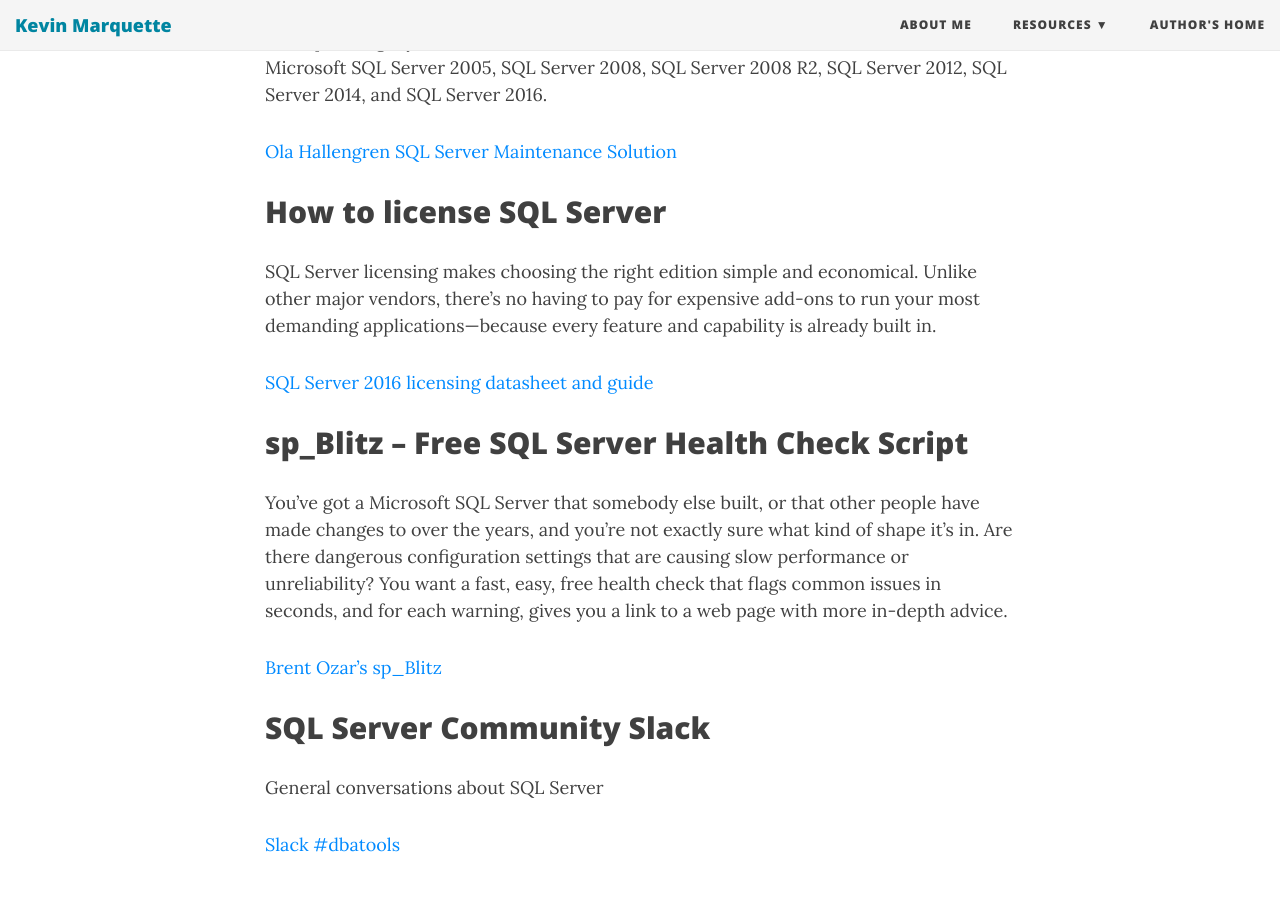
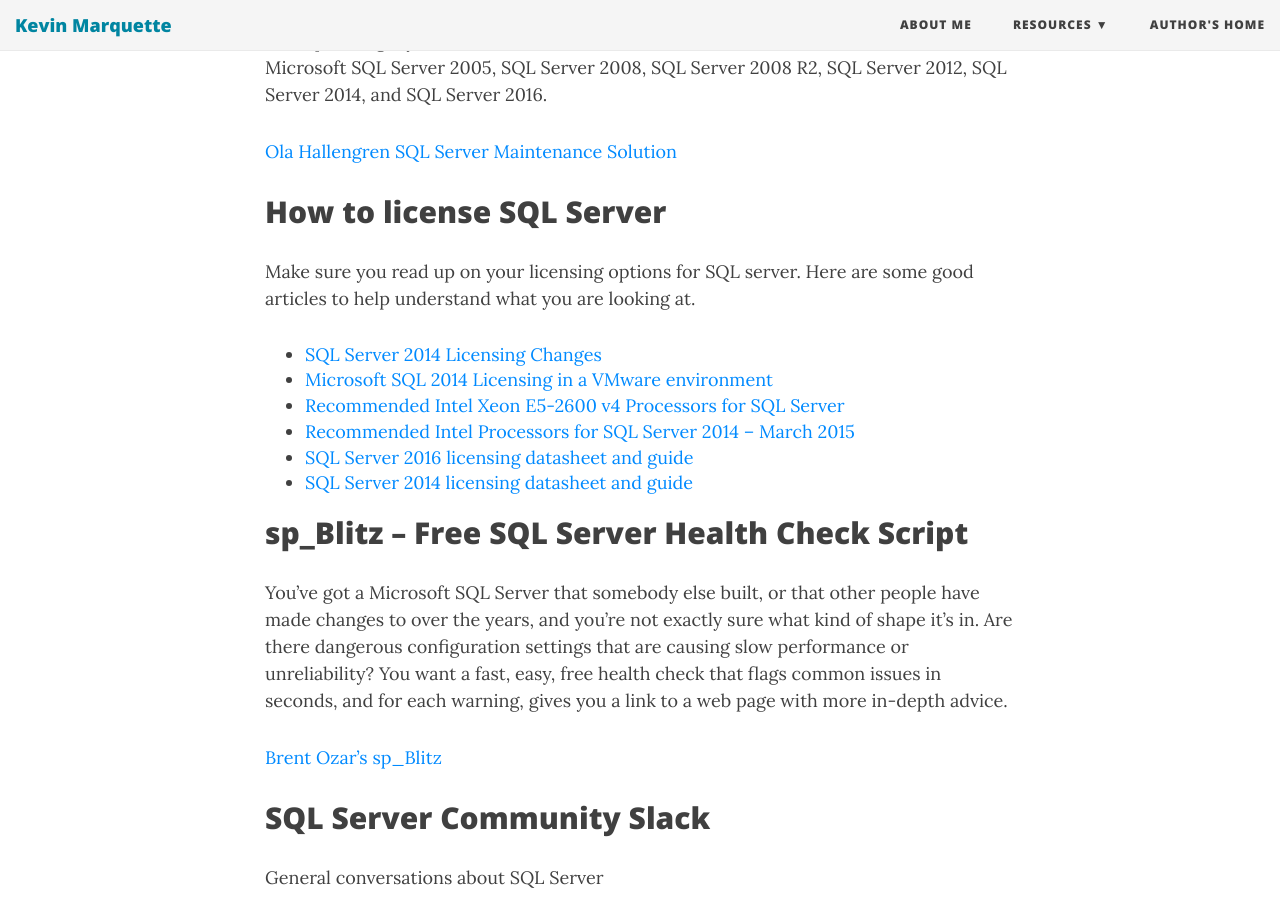
Before and after one commit to KevinMarquette/kevinmarquette.github.io, a Jekyll site: the page built from sql.md, in a window 1280 px wide and 900 px high, scrolled down 1259 px. Built offline with Jekyll 4.4.1, drawn with Linux system fonts in a browser that asks for light colours; nearby versions of some CDN libraries.

Commit message:
Added licensing info

```diff
--- a/sql.md
+++ b/sql.md
@@ -29,9 +29,14 @@
 [Ola Hallengren SQL Server Maintenance Solution](https://ola.hallengren.com/)
 
 ## How to license SQL Server
-SQL Server licensing makes choosing the right edition simple and economical. Unlike other major vendors, there’s no having to pay for expensive add-ons to run your most demanding applications—because every feature and capability is already built in.
+Make sure you read up on your licensing options for SQL server. Here are some good articles to help understand what you are looking at.
 
-[SQL Server 2016 licensing datasheet and guide](http://download.microsoft.com/download/9/C/6/9C6EB70A-8D52-48F4-9F04-08970411B7A3/SQL_Server_2016_Licensing_Guide_EN_US.pdf)
+* [SQL Server 2014 Licensing Changes](https://www.brentozar.com/archive/2014/04/sql-server-2014-licensing-changes/)
+* [Microsoft SQL 2014 Licensing in a VMware environment](https://www.vmguru.com/2015/03/microsoft-sql-2014-licensing-in-a-vmware-environment/)
+* [Recommended Intel Xeon E5-2600 v4 Processors for SQL Server](http://www.sqlskills.com/blogs/glenn/recommended-intel-xeon-e5-2600-v4-processors-for-sql-server/)
+* [Recommended Intel Processors for SQL Server 2014 – March 2015](https://sqlperformance.com/2015/03/system-configuration/recommended-cpus-sql-server-2014)
+* [SQL Server 2016 licensing datasheet and guide](http://download.microsoft.com/download/9/C/6/9C6EB70A-8D52-48F4-9F04-08970411B7A3/SQL_Server_2016_Licensing_Guide_EN_US.pdf)
+* [SQL Server 2014 licensing datasheet and guide](http://go.microsoft.com/fwlink/?LinkId=230678)
 
 ## sp_Blitz – Free SQL Server Health Check Script
 
```
